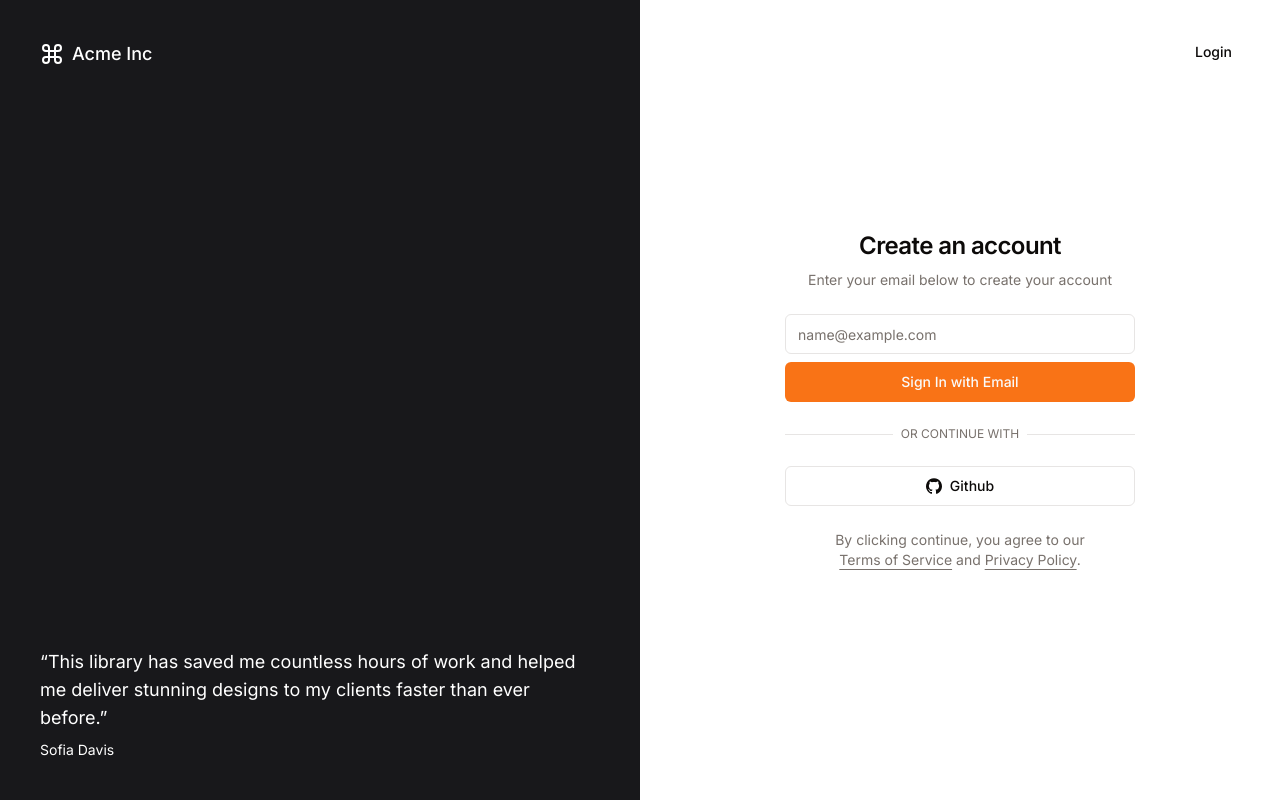
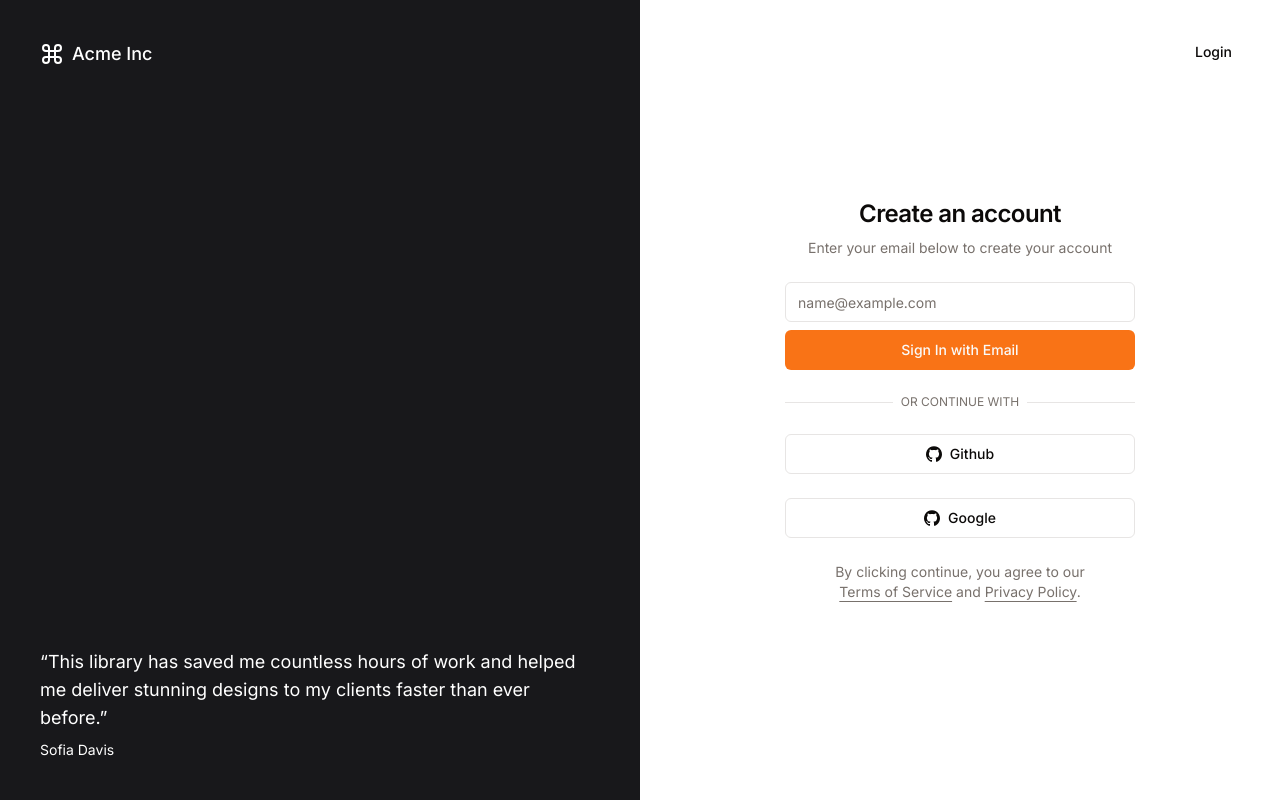
Before and after one commit to hasanshahriar32/restaurant-awesome, a Next.js app: page /register in a window 1280 px wide. Built offline with nearby package versions, Linux system fonts and the light colour scheme.

Commit message:
Add next-auth for authentication

```diff
--- a/package.json
+++ b/package.json
@@ -18,6 +18,7 @@
     "json-server": "^0.17.4",
     "lucide-react": "^0.292.0",
     "next": "14.0.3",
+    "next-auth": "^4.24.5",
     "next-themes": "^0.2.1",
     "react": "^18",
     "react-dom": "^18",
--- a/src/app/(auth)/register/page.tsx
+++ b/src/app/(auth)/register/page.tsx
@@ -7,6 +7,7 @@ import { Icons } from "@/components/ui/icons";
 import { Input } from "@/components/ui/input";
 import { Label } from "@/components/ui/label";
 import { Button } from "@/components/ui/button";
+import { useSession, signIn, signOut } from "next-auth/react";
 
 export default function Register({ className, ...props }: any) {
   const [isLoading, setIsLoading] = React.useState<boolean>(false);
@@ -56,7 +57,16 @@ export default function Register({ className, ...props }: any) {
           </span>
         </div>
       </div>
-      <Button variant="outline" type="button" disabled={isLoading}>
+      <Button
+        onClick={() =>
+          signIn("github", {
+            callbackUrl: process.env.NEXTAUTH_URL,
+          })
+        }
+        variant="outline"
+        type="button"
+        disabled={isLoading}
+      >
         {isLoading ? (
           <Icons.spinner className="mr-2 h-4 w-4 animate-spin" />
         ) : (
@@ -64,6 +74,23 @@ export default function Register({ className, ...props }: any) {
         )}{" "}
         Github
       </Button>
+      <Button
+        onClick={() =>
+          signIn("google", {
+            callbackUrl: process.env.NEXTAUTH_URL,
+          })
+        }
+        variant="outline"
+        type="button"
+        disabled={isLoading}
+      >
+        {isLoading ? (
+          <Icons.spinner className="mr-2 h-4 w-4 animate-spin" />
+        ) : (
+          <Icons.gitHub className="mr-2 h-4 w-4" />
+        )}{" "}
+        Google
+      </Button>
     </div>
   );
 }
```
Also changed, not shown: src/app/api/auth/[...nextauth]/route.js (added, +26 -0 lines), 2 other files (tests, documents, lock files or other folders).
